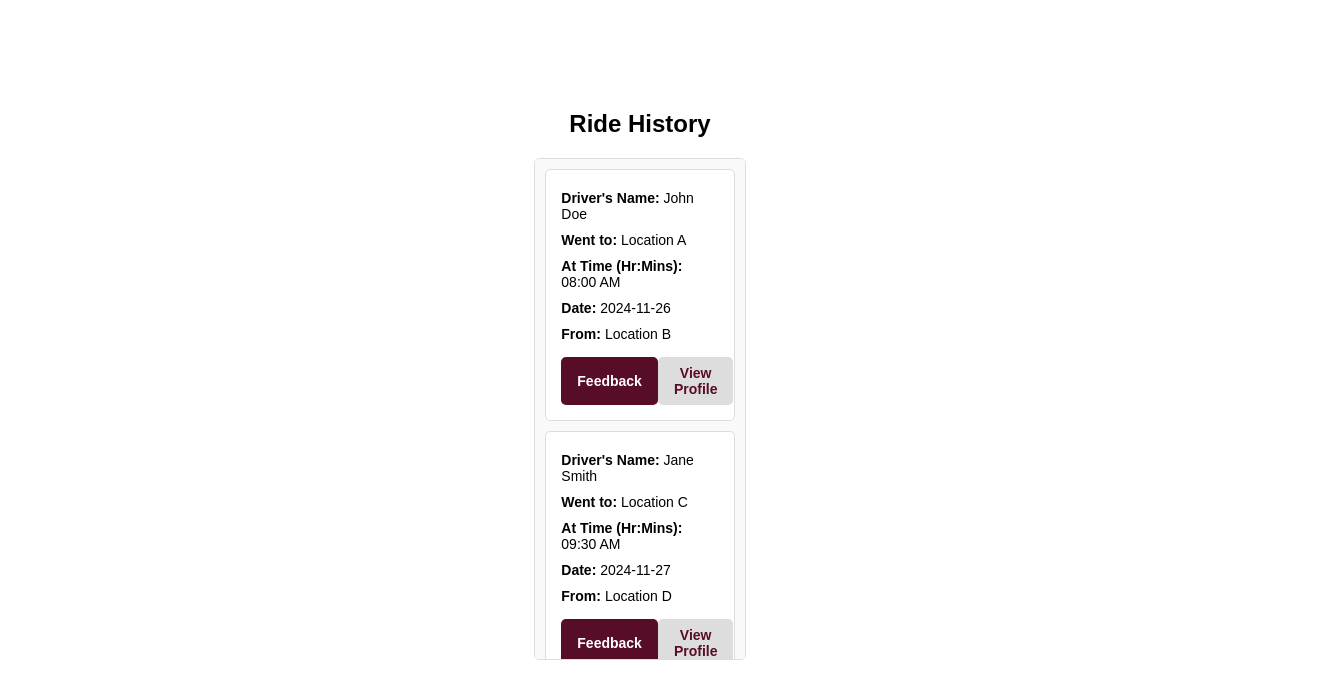
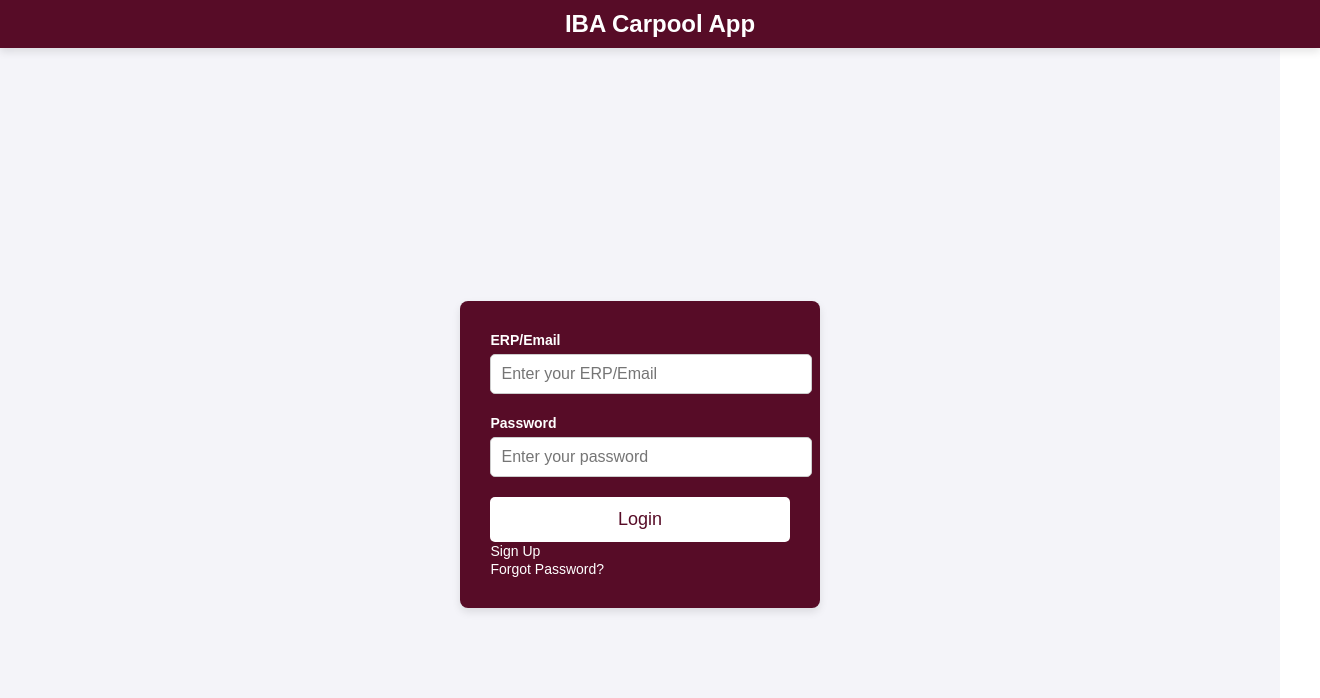
Before and after one commit to SaadThaplawala/Carpool, a React (Vite) app in the folder Frontend/carpool/: page /history in a window 1280 px wide. Shown: the top 698 px of the page, 1320 px wide, since content can reach past the window. Built offline with nearby package versions, Linux system fonts and the light colour scheme.

Commit message:
create new ride and settings

```diff
--- a/Frontend/carpool/src/App.jsx
+++ b/Frontend/carpool/src/App.jsx
@@ -1,31 +1,39 @@
 import React, { useState } from "react";
-import { BrowserRouter as Router, Routes, Route, Navigate, useNavigate } from "react-router-dom";
+import { BrowserRouter as Router, Routes, Route, Navigate } from "react-router-dom";
 import CarpoolList from "./CarpoolList";
 import RideHistory from "./RideHistory";
 import Sidebar from "./Sidebar";
 import CreateRide from "./CreateRide";
 import Profile from "./Profile";
-// import ActiveBooking from "./ActiveBooking"; saad edited so access is only in
 import LoginScreen from "./LoginScreen";
 import SettingsScreen from "./SettingsScreen";
 import "./App.css";
 
 const App = () => {
-  const [isLoggedIn, setIsLoggedIn] = useState(false); // Initially set to false to show the login screen
-  const [sidebarOpen, setSidebarOpen] = useState(false);
+  const [isLoggedIn, setIsLoggedIn] = useState(false); // Login state
+  const [sidebarOpen, setSidebarOpen] = useState(false); // Sidebar toggle state
+  const [activeRide, setActiveRide] = useState(null); // State to store active booking
+  const [rides, setRides] = useState([]); // State to store all rides
+
+  const handleLogin = () => {
+    setIsLoggedIn(true); // Set the user as logged in
+  };
 
   const handleLogout = () => {
-    setIsLoggedIn(false); // Set login state to false
+    setIsLoggedIn(false); // Logout the user
+    setSidebarOpen(false);
   };
 
-  const handleLogin = () => {
-    setIsLoggedIn(true); // Set login state to true
+  const handleCreateRide = (newRide) => {
+    setActiveRide(newRide); // Set the new ride as the active booking
+    setRides([newRide, ...rides]); // Add the new ride to the top of the rides list
   };
 
   return (
     <Router>
-      {isLoggedIn && (
+      {isLoggedIn ? (
         <>
+          {/* Sidebar and Menu Button */}
           <button
             className="menu-button"
             onClick={() => setSidebarOpen(!sidebarOpen)}
@@ -37,18 +45,39 @@ const App = () => {
             onClose={() => setSidebarOpen(false)}
             onLogout={handleLogout}
           />
+          <div className={`main-content ${sidebarOpen ? "shifted" : ""}`}>
+            {/* Protected Routes */}
+            <Routes>
+              <Route
+                path="/"
+                element={
+                  <CarpoolList
+                    rides={rides}
+                    setRides={setRides}
+                    activeRide={activeRide}
+                    setActiveRide={setActiveRide}
+                  />
+                }
+              />
+              <Route path="/history" element={<RideHistory />} />
+              <Route
+                path="/create"
+                element={
+                  <CreateRide
+                    onCreateRide={handleCreateRide}
+                  />
+                }
+              />
+              <Route path="/profile" element={<Profile />} />
+              <Route path="/settings" element={<SettingsScreen />} />
+              <Route path="*" element={<Navigate to="/" />} />
+            </Routes>
+          </div>
         </>
+      ) : (
+        // Show the login screen if not logged in
+        <LoginScreen onLogin={handleLogin} />
       )}
-      <div className={`main-content ${sidebarOpen ? "shifted" : ""}`}>
-        <Routes>
-          <Route path="/" element={<CarpoolList />} />
-          <Route path="/history" element={<RideHistory />} />
-          <Route path="/create" element={<CreateRide />} />
-          <Route path="/profile" element={<Profile />} />
-          <Route path="/active-booking" element={<CarpoolList />} />
-          <Route path="/settings" element={<SettingsScreen />} />
-        </Routes>
-      </div>
     </Router>
   );
 };
--- a/Frontend/carpool/src/CarpoolList.jsx
+++ b/Frontend/carpool/src/CarpoolList.jsx
@@ -1,38 +1,18 @@
-import React, { useState } from "react";
+import React from "react";
 import ActiveBooking from "./ActiveBooking";
 import "./CarpoolList.css";
 
-const CarpoolList = () => {
-  const [rides, setRides] = useState([
-    {
-      id: 1,
-      driver: "John Doe",
-      destination: "University",
-      time: "8:00 AM",
-      date: "2024-11-28",
-      seatsAvailable: 3,
-    },
-    {
-      id: 2,
-      driver: "Jane Smith",
-      destination: "Downtown",
-      time: "9:30 AM",
-      date: "2024-11-29",
-      seatsAvailable: 2,
-    },
-  ]);
-  const [activeBooking, setActiveBooking] = useState(null);
-
+const CarpoolList = ({ rides, activeRide, setActiveRide, setRides }) => {
   const handleBookRide = (ride) => {
-    setActiveBooking({
+    if (ride.seatsAvailable > 0) {
+      setActiveRide({
         driver: ride.driver,
         destination: ride.destination,
         time: ride.time,
-      from: "Home", // Example static data, you can replace it with actual dynamic data
+        from: "Home",
         totalPassengers: 4 - ride.seatsAvailable,
       });
 
-    // Dynamically update the ride's seats
       setRides((prevRides) =>
         prevRides.map((r) =>
           r.id === ride.id
@@ -40,33 +20,20 @@ const CarpoolList = () => {
             : r
         )
       );
-  };
-
-  const handleCancelBooking = () => {
-    if (activeBooking) {
-      setRides((prevRides) =>
-        prevRides.map((r) =>
-          r.driver === activeBooking.driver
-            ? { ...r, seatsAvailable: r.seatsAvailable + 1 }
-            : r
-        )
-      );
-      setActiveBooking(null);
+    } else {
+      alert("No seats available for this ride.");
     }
-  };
-
-  const handleViewProfile = () => {
-    console.log("Viewing profile of driver:", activeBooking.driver);
-    // Add logic to navigate to driver's profile
   };
 
   return (
     <div className="carpool-list-container">
+      {activeRide && (
         <ActiveBooking
-        booking={activeBooking}
-        onCancel={handleCancelBooking}
-        onViewProfile={handleViewProfile}
+          booking={activeRide}
+          onCancel={() => setActiveRide(null)}
         />
+      )}
+
       <h2>Available Rides</h2>
       <ul className="ride-list">
         {rides.map((ride) => (
@@ -78,15 +45,6 @@ const CarpoolList = () => {
               <p><strong>Date:</strong> {ride.date}</p>
               <p><strong>Seats Available:</strong> {ride.seatsAvailable}</p>
             </div>
-            <button
-              className="book-button"
-              onClick={() => handleBookRide(ride)}
-              disabled={ride.seatsAvailable === 0 || activeBooking}
-            >
-              {activeBooking && activeBooking.driver === ride.driver
-                ? "Already Booked"
-                : "Book Ride"}
-            </button>
           </li>
         ))}
       </ul>
--- a/Frontend/carpool/src/LoginScreen.jsx
+++ b/Frontend/carpool/src/LoginScreen.jsx
@@ -1,9 +1,15 @@
-import React from "react";
+import React, { useState } from "react";
+import { useNavigate } from "react-router-dom";
 import "./LoginScreen.css";
 
 const LoginScreen = ({ onLogin }) => {
+  const [email, setEmail] = useState("");
+  const [password, setPassword] = useState("");
+  const navigate = useNavigate();
+
   const handleLogin = () => {
-        onLogin();
+    onLogin(); // Notify parent component of login
+    navigate("/"); // Redirect to the CarpoolList screen
   };
 
   return (
@@ -13,11 +19,21 @@ const LoginScreen = ({ onLogin }) => {
         <div className="login-form">
           <div className="form-group">
             <label>ERP/Email</label>
-                        <input type="email" placeholder="Enter your ERP/Email" />
+            <input
+              type="email"
+              placeholder="Enter your ERP/Email"
+              value={email}
+              onChange={(e) => setEmail(e.target.value)}
+            />
           </div>
           <div className="form-group">
             <label>Password</label>
-                        <input type="password" placeholder="Enter your password" />
+            <input
+              type="password"
+              placeholder="Enter your password"
+              value={password}
+              onChange={(e) => setPassword(e.target.value)}
+            />
           </div>
           <div className="form-buttons">
             <button className="login-button" onClick={handleLogin}>
@@ -25,9 +41,13 @@ const LoginScreen = ({ onLogin }) => {
             </button>
           </div>
           <div className="form-links">
-                        <a href="/signup" className="signup-link">Sign Up</a>
+            <a href="/signup" className="signup-link">
+              Sign Up
+            </a>
             <br />
-                        <a href="/forgot-password" className="forgot-password-link">Forgot Password?</a>
+            <a href="/forgot-password" className="forgot-password-link">
+              Forgot Password?
+            </a>
           </div>
         </div>
       </div>
--- a/Frontend/carpool/src/RideHistory.css
+++ b/Frontend/carpool/src/RideHistory.css
@@ -1,51 +1,23 @@
-/* RideHistory.css */
 .ride-history-container {
     display: flex;
     flex-direction: column;
     align-items: center;
     margin-top: 30px;
     font-family: Arial, sans-serif;
-}
-
-.ride-history-header {
-    display: flex;
-    align-items: center;
-    justify-content: space-between;
-    width: 80%;
-    max-width: 600px;
-    margin-bottom: 20px;
-}
-
-.logo {
-    display: flex;
-    align-items: center;
-}
-
-.logo img {
-    width: 50px;
-    height: auto;
-    margin-right: 10px;
-}
-
-.app-title {
-    font-size: 18px;
-    font-weight: bold;
-    color: #570c27;
-}
-
-.date-filter {
-    font-size: 14px;
-    padding: 5px;
+    width: 100%; /* Allow full width */
+    padding: 0 20px; /* Add padding for better spacing on edges */
 }
 
 .ride-card-container {
-    width: 80%;
-    max-width: 600px;
+    width: 100%; /* Full width of the parent container */
+    max-width: 1200px; /* Set a reasonable maximum width for large screens */
     overflow-y: auto;
     max-height: 500px;
     border: 1px solid #ddd;
     border-radius: 5px;
     background-color: #f9f9f9;
+    padding: 10px; /* Add padding inside the container */
+    box-sizing: border-box; /* Include padding and border in width calculation */
 }
 
 .ride-card {
@@ -53,14 +25,16 @@
     flex-direction: column;
     border: 1px solid #ddd;
     padding: 15px;
-    margin: 10px;
+    margin: 10px 0; /* Adjust spacing between cards */
     background-color: white;
     border-radius: 5px;
+    width: 100%; /* Take up full width of container */
+    box-sizing: border-box; /* Include padding and border in width */
 }
 
 .ride-card p {
     margin: 5px 0;
-    font-size: 14px;
+    font-size: 16px; /* Increase font size for better readability */
 }
 
 .card-buttons {
@@ -70,8 +44,8 @@
 }
 
 .card-button {
-    padding: 8px 16px;
-    font-size: 14px;
+    padding: 10px 20px; /* Increase padding for larger buttons */
+    font-size: 16px; /* Match font size with text */
     font-weight: bold;
     border: none;
     border-radius: 5px;
--- a/Frontend/carpool/src/SettingsScreen.css
+++ b/Frontend/carpool/src/SettingsScreen.css
@@ -1,13 +1,19 @@
 .settings-container {
+    display: flex; /* Enable flexbox */
+    flex-direction: column; /* Align items in a column */
+    justify-content: center; /* Center content vertically */
+    align-items: center; /* Center content horizontally */
     padding: 20px;
     text-align: center;
     background-color: #f9f9f9;
-    min-height: 100vh;
+    min-height: 100vh; /* Full screen height */
+    width: 100%; /* Allow full width of the screen */
+    box-sizing: border-box; /* Include padding in width calculation */
 }
 
 .settings-container h1 {
-    font-size: 24px;
-    margin-bottom: 20px;
+    font-size: 28px; /* Larger heading for better appearance */
+    margin-bottom: 30px;
     color: #333;
 }
 
@@ -15,25 +21,30 @@
     display: flex;
     justify-content: space-between;
     align-items: center;
-    margin: 20px 0;
-    padding: 10px 20px;
+    padding: 15px 20px; /* Increased padding for more space */
     background-color: #fff;
     border: 1px solid #ddd;
     border-radius: 5px;
+    width: 100%; /* Take up full width of the parent container */
+    max-width: 800px; /* Set a maximum width for readability */
+    box-sizing: border-box; /* Include padding and border in width */
 }
 
 .settings-option label {
     font-size: 18px;
     color: #333;
+    flex: 1; /* Allow label to take up extra space */
+    text-align: left;
 }
 
 .toggle-button {
     background-color: #570c27;
     color: white;
     border: none;
-    padding: 10px 15px;
+    padding: 10px 15px; /* Increase padding for better spacing */
     cursor: pointer;
     border-radius: 5px;
+    font-size: 16px; /* Match font size with labels */
 }
 
 .toggle-button:hover {
```
Also changed, not shown: Frontend/carpool/src/CreateRide.jsx (+22 -77 lines). Lines whose indentation alone changed are shown as unchanged.
